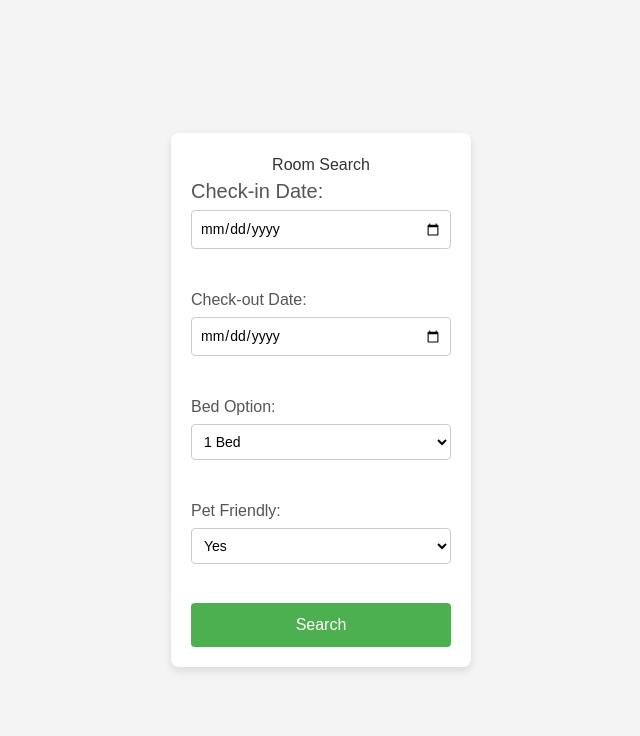
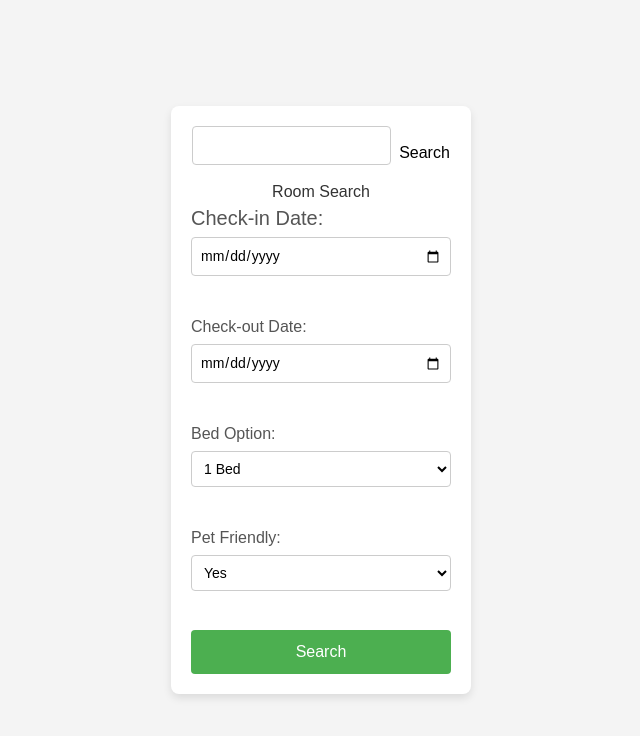
Before and after one commit to YuLiRealMan/YellowQuillMotel, a React (Vite) app in the folder frontend/: page / in a window 1280 px wide. Shown: the top 736 px of the page, without its empty margins (319-959 px from the left). Built offline with nearby package versions, Linux system fonts and the light colour scheme.

Commit message:
added ref

```diff
--- a/frontend/src/App.tsx
+++ b/frontend/src/App.tsx
@@ -1,8 +1,23 @@
+import { useRef } from "react";
 import "./App.css"; // https://nerdcave.com/tailwind-cheat-sheet
 
 function App() {
+  const inputRef = useRef<HTMLInputElement>(null)
+
+
+
+  function trySearch() {
+    alert("I WAS PRESSED, SEARCHING");
+  }
+
+  // END OF LOGIC
   return (
     <div className="container">
+      <div className="flex gap-2 justify-center">
+        <input ref={inputRef} />
+        <button onClick={trySearch} >Search</button>
+      </div>
+
       <h1>Room Search</h1>
       <form action="#" method="POST">
         <label className="text-xl">Check-in Date:</label>
```
